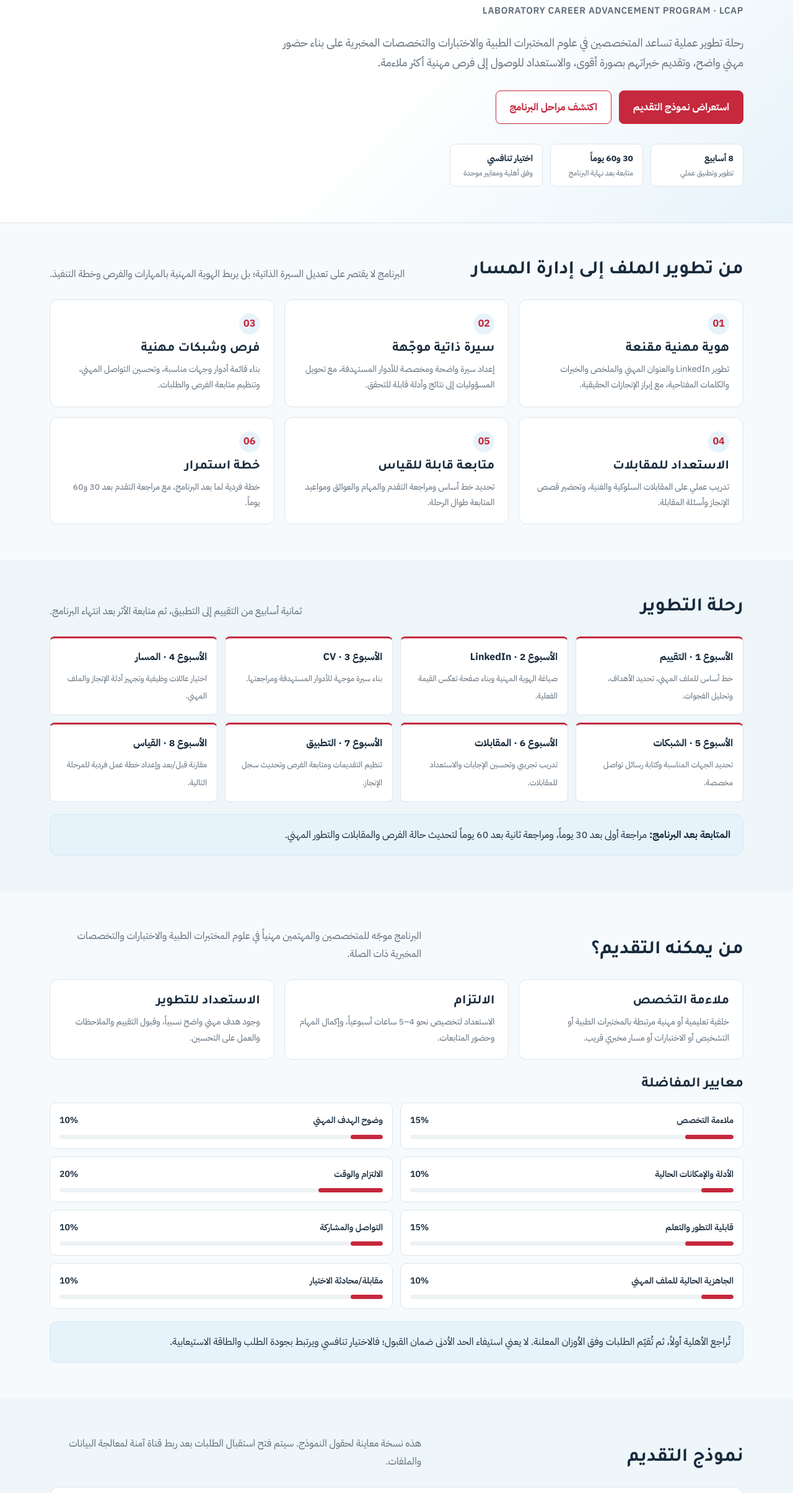
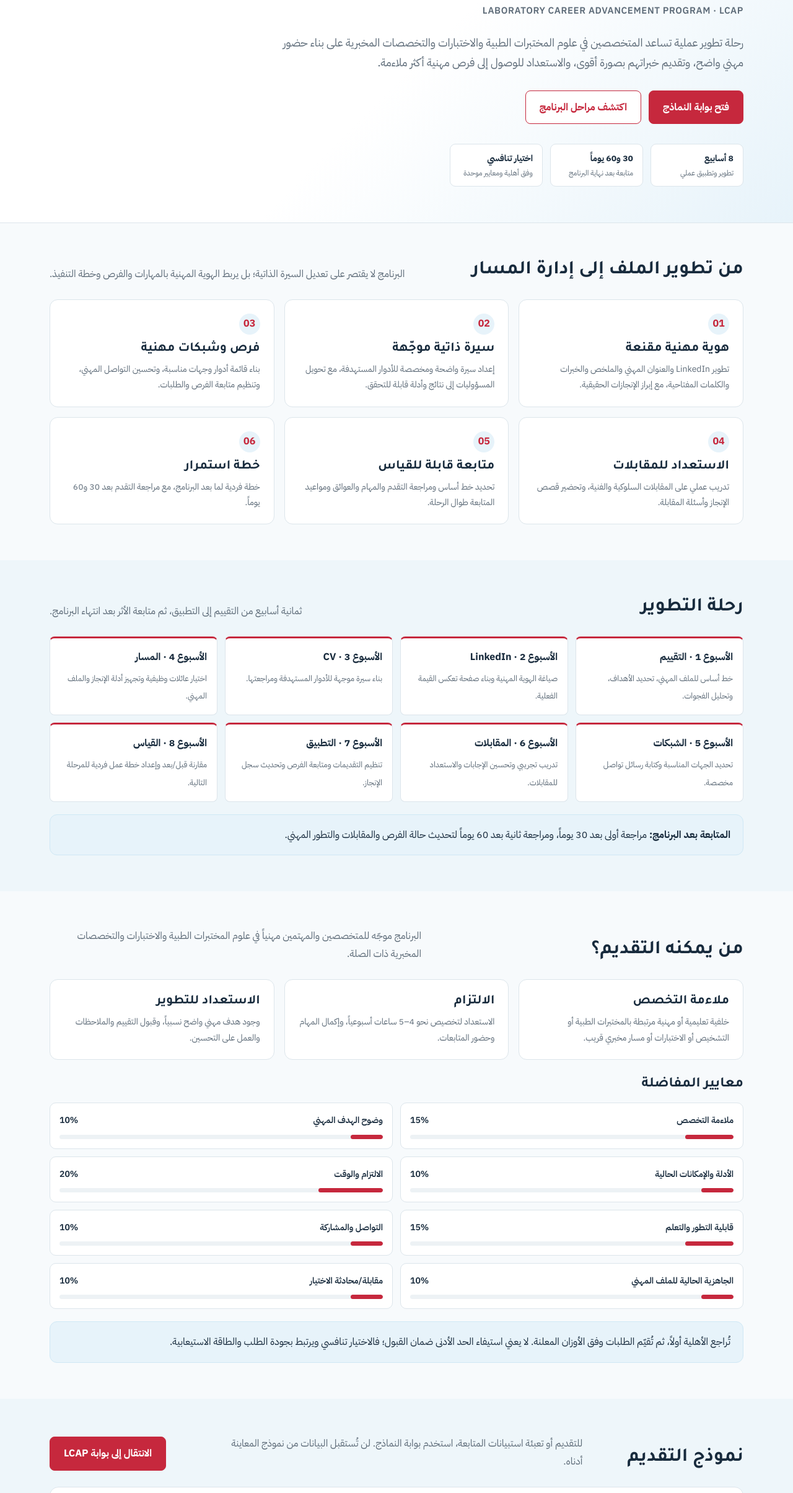
Before and after one commit to abdullah8778/future, a plain HTML site: page programs/lcap/index.html in a window 1280 px wide. Shown: the part 369-2778 px from the top of the page at 62% size. Drawn offline with Linux system fonts and the light colour scheme.

Commit message:
Connect LCAP landing page to intake portal

```diff
--- a/programs/lcap/index.html
+++ b/programs/lcap/index.html
@@ -92,7 +92,7 @@
       <div class="english">LABORATORY CAREER ADVANCEMENT PROGRAM · LCAP</div>
       <p class="lead">رحلة تطوير عملية تساعد المتخصصين في علوم المختبرات الطبية والاختبارات والتخصصات المخبرية على بناء حضور مهني واضح، وتقديم خبراتهم بصورة أقوى، والاستعداد للوصول إلى فرص مهنية أكثر ملاءمة.</p>
       <div class="actions">
-        <a class="btn" href="#apply">استعراض نموذج التقديم</a>
+        <a class="btn" href="portal.html">فتح بوابة النماذج</a>
         <a class="btn secondary" href="#journey">اكتشف مراحل البرنامج</a>
       </div>
       <div class="meta">
@@ -171,7 +171,7 @@
       <div class="wrap">
         <div class="section-head">
           <h2>نموذج التقديم</h2>
-          <p>هذه نسخة معاينة لحقول النموذج. سيتم فتح استقبال الطلبات بعد ربط قناة آمنة لمعالجة البيانات والملفات.</p>
+          <p>للتقديم أو تعبئة استبيانات المتابعة، استخدم بوابة النماذج. لن تُستقبل البيانات من نموذج المعاينة أدناه.</p><p><a class="btn" href="portal.html">الانتقال إلى بوابة LCAP</a></p>
         </div>
         <div class="form-shell">
           <form id="applicationForm">
```
